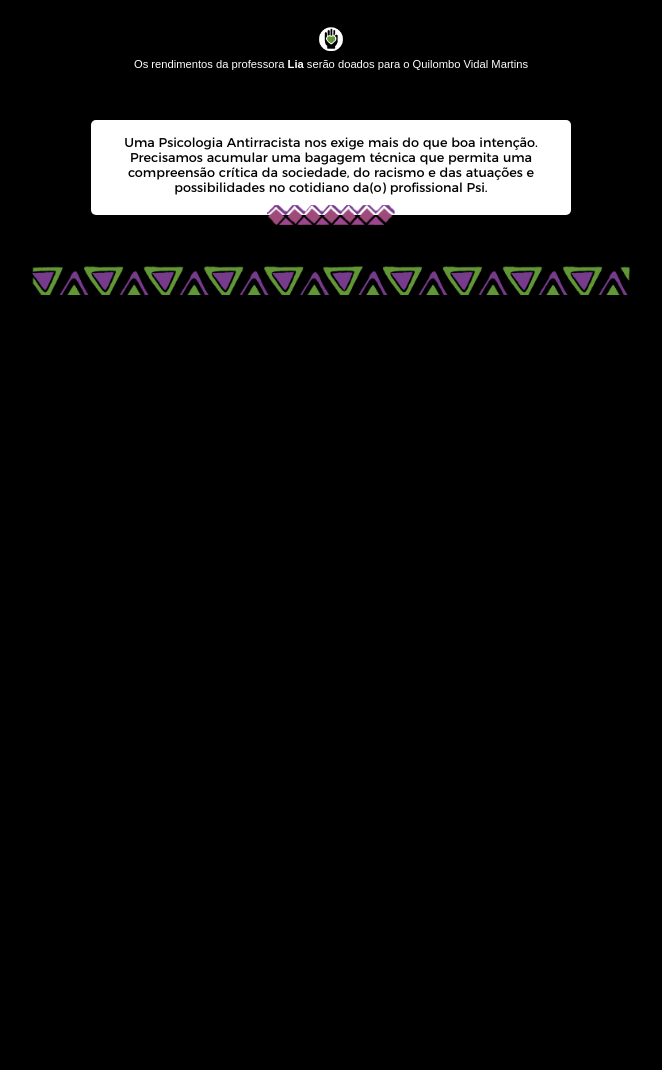
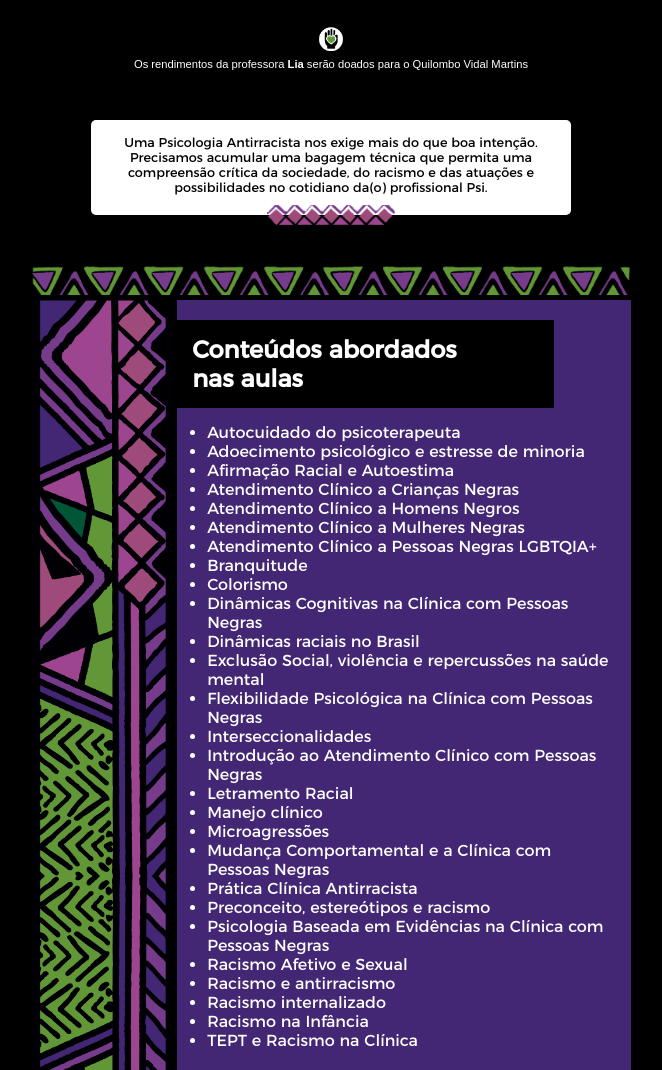
Before and after one commit to GustLSant/LandingPage-PsicologiaAntirracista, a plain HTML site: page index.html in a window 1280 px wide. Shown: the part 2038-3108 px from the top of the page, without its empty margins (309-971 px from the left). Before the commit the page ends 2338 px from the top, so only its background shows below. Drawn offline with Linux system fonts and the light colour scheme.

Commit message:
secao 3 feita

```diff
--- a/index.html
+++ b/index.html
@@ -130,7 +130,7 @@
 
                 <div id="container-card-informacoes-professores" onclick="handleClickCardInformacoes()">
                     <div id="card-informacoes-professores">
-                        <h1 id="card-informacoes-professores__nome"></h1>
+                        <h2 id="card-informacoes-professores__nome"></h2>
                         <div id="card-informacoes-professores__curriculo">
                             Possui Licenciatura em História pela Universidade Federal da Bahia (2006) e Bacharelado em História pela mesma universidade (2007). É mestre em História Social, também pela Universidade Federal da Bahia (2011), doutor pelo Wilberforce Institute for the study of Slavery and Emancipation (WISE) da University of Hull, Reino Unido (bolsista EUROTAST) (2021) e doutorado em andamento pela Universidade Federal da Bahia. Em 2010 foi Exchange Student no Harriet Tubman Institute for Research on the Global Migrations of African Peoples, na York University, Toronto, Canadá. Tem experiência na área de História, com ênfase em História do Brasil Colônia, atuando principalmente nos seguintes temas: escravidão, diáspora africana, história da Bahia, século XVIII. Suas principais áreas de interesse são a diáspora africana e a construção de identidades étnicas na Bahia do século XVIII. Tem pesquisado e publicado extensamente sobre a história da África, com ênfase na Costa da Mina (atuais Togo, Benim e Nigéria) nos séculos XVII-XIX. Atua como Professor Assistente na Universidade Estadual de Feira de Santana desde 2018. É um dos fundadores do site Salvador Escravista e foi presidente da Associação Brasileira de Estudos Africanos (ABEÁfrica, 2021-2022). Atualmente faz parte da gestão da ABEÁfrica (2023-2024)
                         </div>
@@ -158,8 +158,39 @@
     </section>
 
     <section id="section-03">
-
-
+        <div id="section-03__imagem-esquerda"></div>
+        <div id="section-03__container-conteudo">
+            <h2>Conteúdos abordados<br>nas aulas</h2>
+            <ul>
+                <li>Autocuidado do psicoterapeuta</li>
+                <li>Adoecimento psicológico e estresse de minoria</li>
+                <li>Afirmação Racial e Autoestima</li>
+                <li>Atendimento Clínico a Crianças Negras</li>
+                <li>Atendimento Clínico a Homens Negros</li>
+                <li>Atendimento Clínico a Mulheres Negras</li>
+                <li>Atendimento Clínico a Pessoas Negras LGBTQIA+</li>
+                <li>Branquitude</li>
+                <li>Colorismo</li>
+                <li>Dinâmicas Cognitivas na Clínica com Pessoas Negras</li>
+                <li>Dinâmicas raciais no Brasil</li>
+                <li>Exclusão Social, violência e repercussões na saúde mental</li>
+                <li>Flexibilidade Psicológica na Clínica com Pessoas Negras</li>
+                <li>Interseccionalidades</li>
+                <li>Introdução ao Atendimento Clínico com Pessoas Negras</li>
+                <li>Letramento Racial</li>
+                <li>Manejo clínico</li>
+                <li>Microagressões</li>
+                <li>Mudança Comportamental e a Clínica com Pessoas Negras</li>
+                <li>Prática Clínica Antirracista</li>
+                <li>Preconceito, estereótipos e racismo</li>
+                <li>Psicologia Baseada em Evidências na Clínica com Pessoas Negras</li>
+                <li>Racismo Afetivo e Sexual</li>
+                <li>Racismo e antirracismo</li>
+                <li>Racismo internalizado</li>
+                <li>Racismo na Infância</li>
+                <li>TEPT e Racismo na Clínica</li>
+            </ul>
+        </div>
     </section>
 
     <script type="text/javascript" src="script.js"></script>
--- a/style.css
+++ b/style.css
@@ -343,3 +343,40 @@ body{
     letter-spacing: 0.1em;
     text-decoration: underline;
 }
+
+
+/*
+### SECTION 03 #####################################################################################################################################
+*/
+
+#section-03{
+    display: flex;
+    gap: 5px;
+}
+
+#section-03__imagem-esquerda{
+    width: 30%;
+    max-width: 200px;
+    background-image: url(imagens/design/antrrAtivo\ 5.png);
+    background-size: cover;
+}
+
+#section-03__container-conteudo{
+    display: flex;
+    flex-direction: column;
+    align-items: flex-start;
+    gap: 15px;
+    color: white;
+    background-color: var(--cor-01-03);
+    padding: 20px 20px 20px 0px;
+}
+
+#section-03__container-conteudo > h2{
+    padding: 15px;
+    width: 80%;
+    background-color: black;
+}
+
+#section-03__container-conteudo > ul{
+    padding-left: 30px;
+}
```
